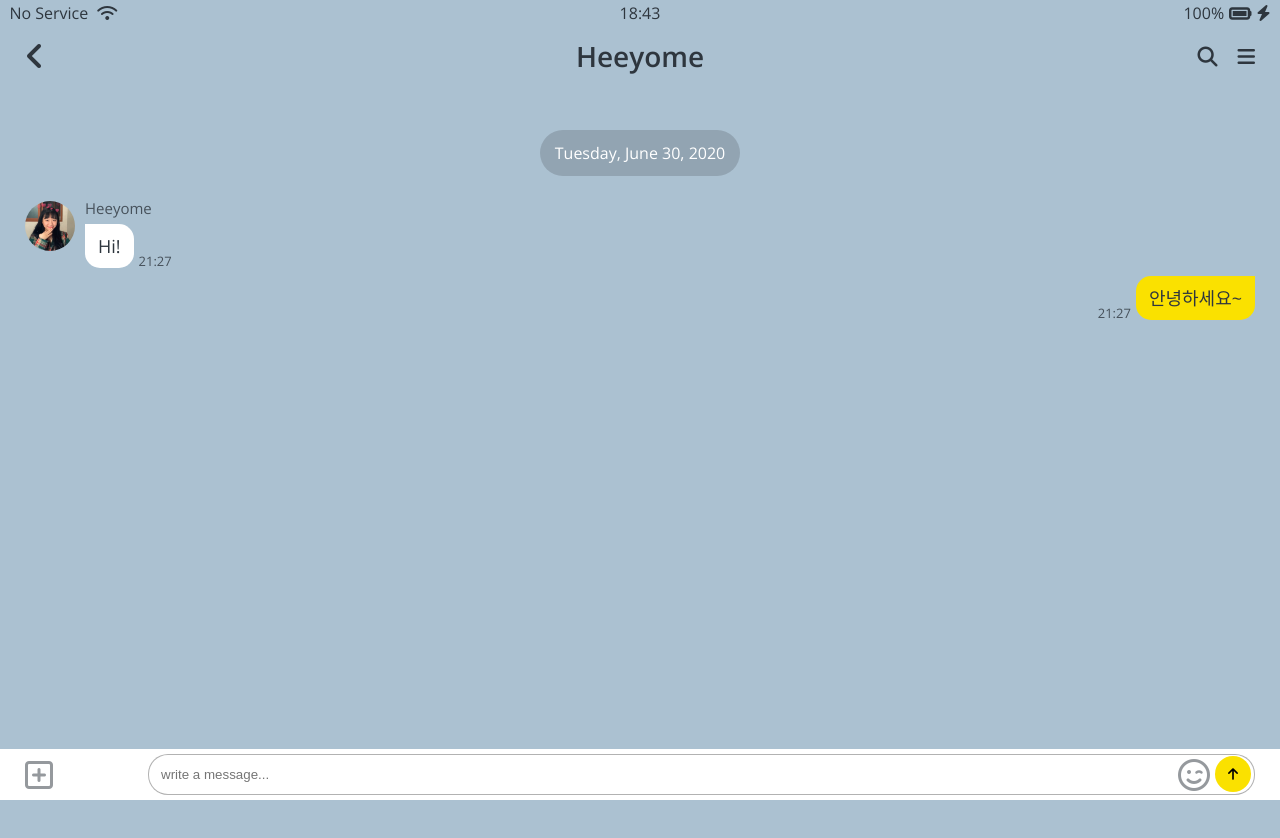
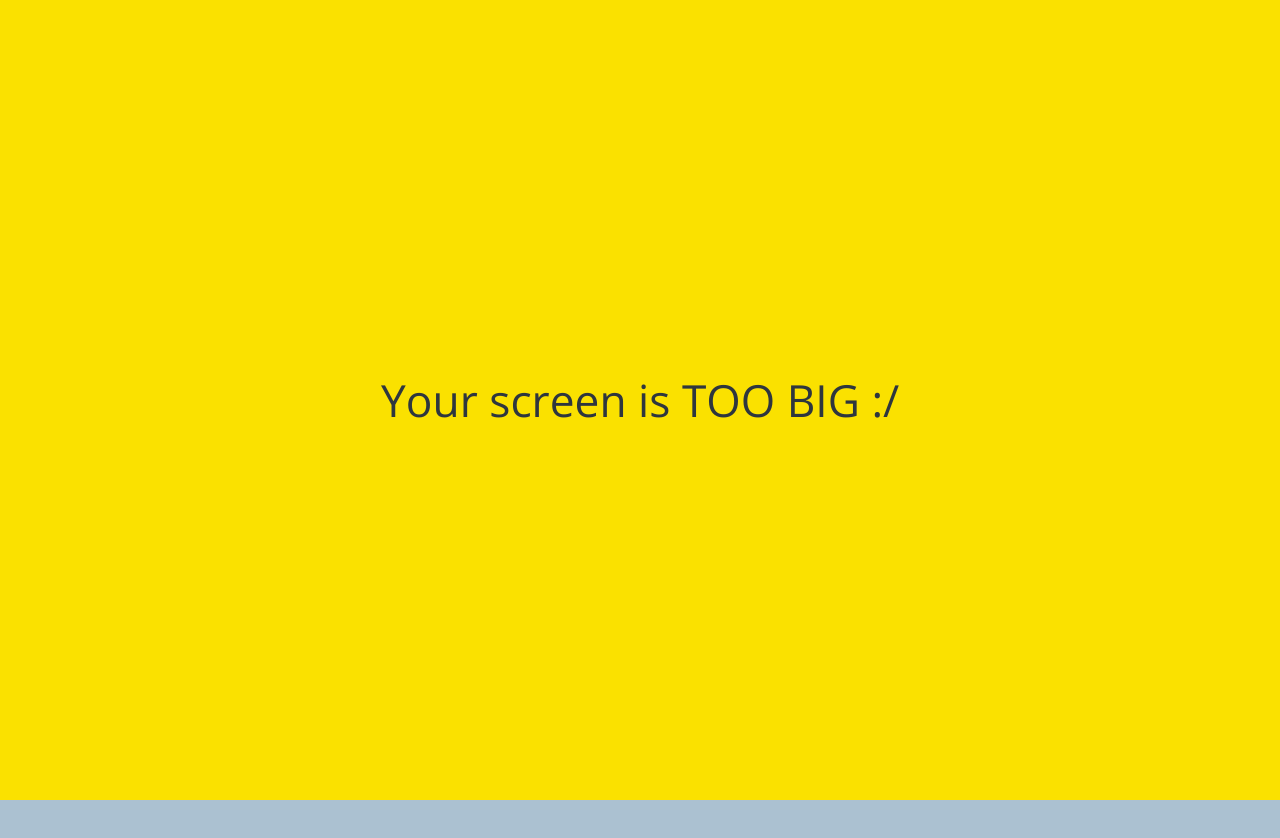
Before and after one commit to kheeyaa/kokoa-clone-2021, a plain HTML site: page chat.html in a window 1280 px wide. Shown: the top 838 px of the page. Drawn offline with nearby package versions, Linux system fonts and the light colour scheme.

Commit message:
Update chat.html

```diff
--- a/chat.html
+++ b/chat.html
@@ -76,9 +76,9 @@
         </div>
     </form>
 
-    <!-- <div id="no-mobile">
+    <div id="no-mobile">
         <span>Your screen is TOO BIG :/</span>
-    </div> -->
+    </div>
    <script src="https://kit.fontawesome.com/3fa01fbf3e.js"
    crossorigin="anonymous"
    ></script>
```
